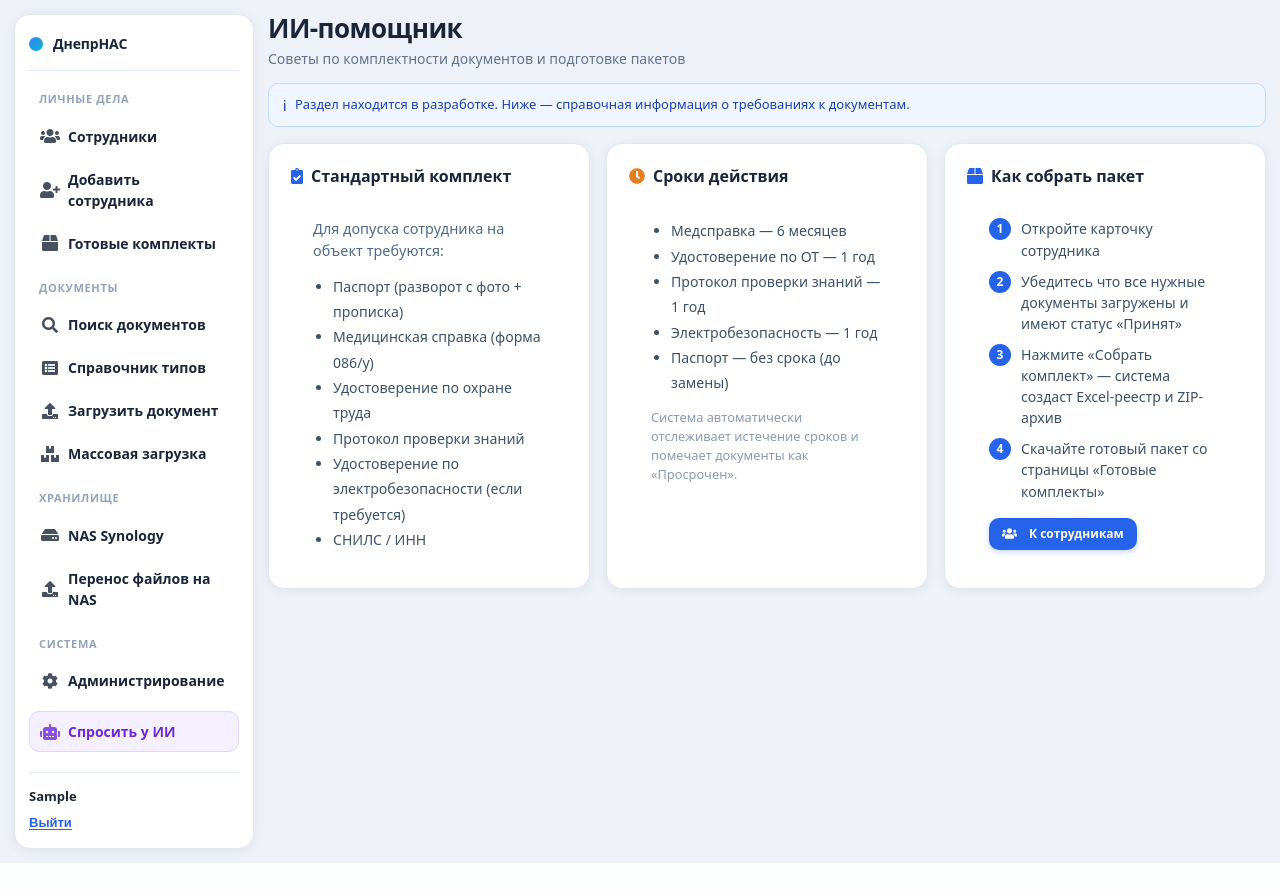
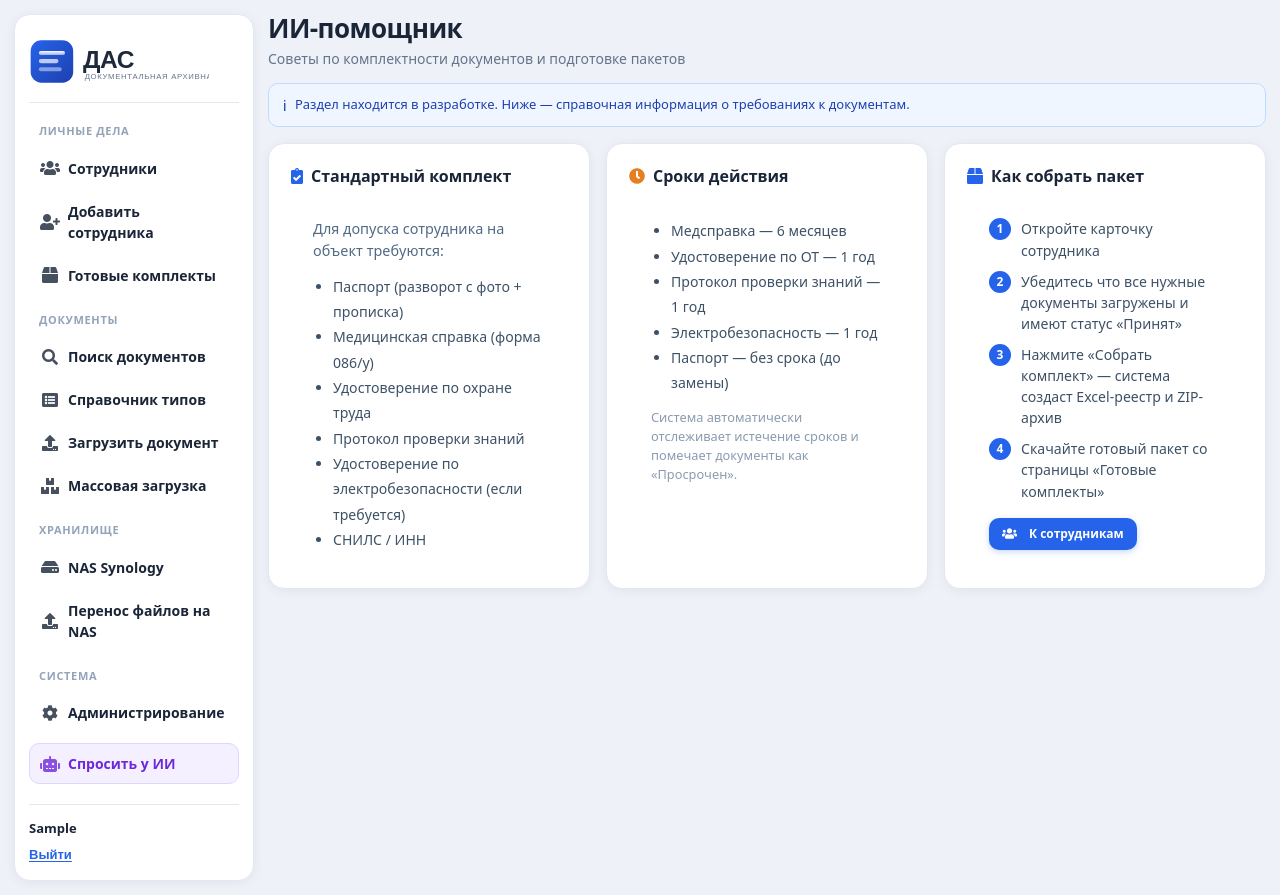
Before and after one commit to ZhanibekDD/dms-nas, a Django app: page /workspace/ai/ in a window 1280 px wide. Before the commit the page ends 863 px from the top, so only its background shows below. Run offline with Django 5.2, Linux system fonts and the light colour scheme; the visitor is signed in with stand-in values (Sample User, id 1); some libraries are stand-ins or nearby versions.

Commit message:
branding: rename to ДАС (Документальная Архивная Система)
Add SVG logo and favicon, update sidebar brand, update Jazzmin settings.

Co-Authored-By: Claude Sonnet 4.6 <noreply@anthropic.com>

```diff
--- a/dms-nas/apps/web_admin/adminpanel/static/adminpanel/css/pass_docs_workspace.css
+++ b/dms-nas/apps/web_admin/adminpanel/static/adminpanel/css/pass_docs_workspace.css
@@ -128,6 +128,18 @@ body.pass-docs-workspace .content-wrapper > .content { padding-top: 10px !import
   border-radius: 99px;
   background: linear-gradient(135deg, #3b82f6, #06b6d4);
   flex-shrink: 0;
+}
+
+.pd-brand--logo {
+  padding: 4px 0 16px;
+  display: block;
+}
+
+.pd-brand__logo {
+  width: 100%;
+  max-width: 180px;
+  height: auto;
+  display: block;
 }
 
 .pd-nav { display: grid; gap: 2px; }
--- a/dms-nas/apps/web_admin/adminpanel/templates/adminpanel/pass_docs_base.html
+++ b/dms-nas/apps/web_admin/adminpanel/templates/adminpanel/pass_docs_base.html
@@ -4,7 +4,8 @@
 <head>
   <meta charset="utf-8">
   <meta name="viewport" content="width=device-width, initial-scale=1">
-  <title>{% block html_title %}Документы{% endblock %} — ДнепрНАС</title>
+  <title>{% block html_title %}Документы{% endblock %} — ДАС</title>
+  <link rel="icon" type="image/svg+xml" href="{% static 'adminpanel/img/das_icon.svg' %}">
   <link rel="stylesheet" href="{% static 'adminpanel/css/pass_docs_workspace.css' %}">
   <link rel="stylesheet" href="{% static 'vendor/fontawesome-free/css/all.min.css' %}">
   {% block extra_head %}{% endblock %}
@@ -24,9 +25,8 @@
   <div class="pd-shell">
 
     <aside class="pd-sidebar">
-      <a href="{% url 'pass_docs_employees' %}" class="pd-brand">
-        <span class="pd-brand__dot"></span>
-        <span>ДнепрНАС</span>
+      <a href="{% url 'pass_docs_employees' %}" class="pd-brand pd-brand--logo">
+        <img src="{% static 'adminpanel/img/das_logo.svg' %}" alt="ДАС" class="pd-brand__logo">
       </a>
 
       <nav class="pd-nav">
--- a/dms-nas/apps/web_admin/web_admin/settings.py
+++ b/dms-nas/apps/web_admin/web_admin/settings.py
@@ -98,9 +98,9 @@ DEFAULT_AUTO_FIELD = "django.db.models.BigAutoField"
 
 # ── Jazzmin theme ──────────────────────────────────────────────────────────────
 JAZZMIN_SETTINGS = {
-    "site_title":    "ДнепрНАС",
-    "site_header":   "ДнепрНАС — Документы",
-    "site_brand":    "ДнепрНАС",
+    "site_title":    "ДАС",
+    "site_header":   "ДАС — Документальная Архивная Система",
+    "site_brand":    "ДАС",
     "welcome_sign":  "Добро пожаловать в систему управления документами",
     "copyright":     "© Строительная компания Днепр",
 
```
Also changed, not shown: dms-nas/apps/web_admin/adminpanel/static/adminpanel/img/das_icon.svg (added), dms-nas/apps/web_admin/adminpanel/static/adminpanel/img/das_logo.svg (added).
